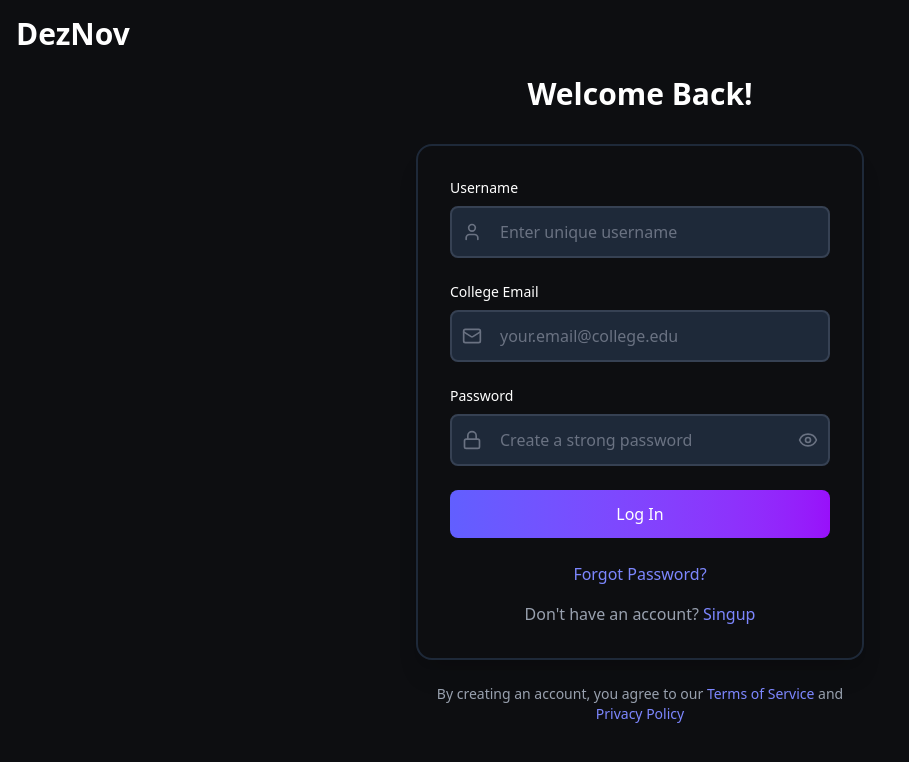
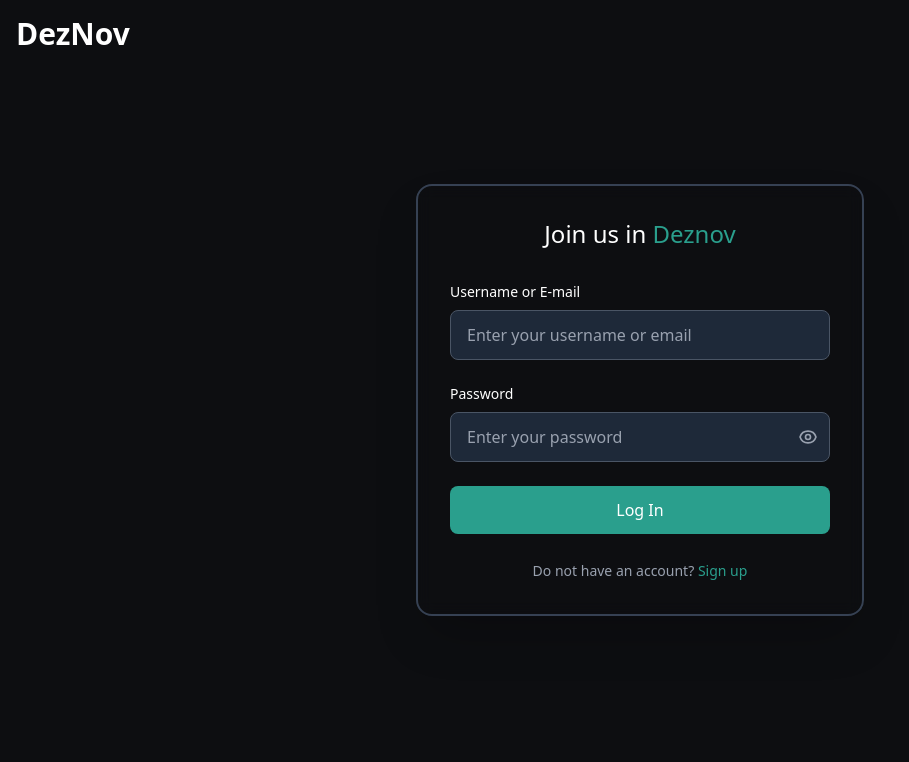
Before and after one commit to ayush00git/DezNov, a React (Vite) app in the folder frontend/: page /login in a window 1280 px wide. Shown: the top 762 px of the page, without its empty margins (0-909 px from the left). Built offline with nearby package versions, Linux system fonts and the light colour scheme.

Commit message:
auth-pages designed

```diff
--- a/frontend/index.html
+++ b/frontend/index.html
@@ -2,7 +2,6 @@
 <html lang="en">
   <head>
     <meta charset="UTF-8" />
-    <link rel="icon" type="image/svg+xml" href="/vite.svg" />
     <link href="/src/style.css" rel="stylesheet">
     <meta name="viewport" content="width=device-width, initial-scale=1.0" />
     <title>DEZNOV</title>
--- a/frontend/src/Pages/LoginPage.jsx
+++ b/frontend/src/Pages/LoginPage.jsx
@@ -1,217 +1,157 @@
-import React, { useState } from 'react';
-import { Eye, EyeOff, User, Mail, Lock, BookOpen } from 'lucide-react';
-import { useNavigate } from 'react-router-dom';
+import { useState } from "react";
+import { useNavigate } from "react-router-dom";
 
-
-export default function SignupPage() {
+export default function DeznovSignup() {
+  const [showPassword, setShowPassword] = useState(false);
   const [formData, setFormData] = useState({
-    username: '',
-    email: '',
-    password: '',
+    username: "",
+    email: "",
+    password: "",
+    confirmPassword: "",
   });
-  const [showPassword, setShowPassword] = useState(false);
-  const [errors, setErrors] = useState({});
-  const [isLoading, setIsLoading] = useState(false);
-  const navigate = useNavigate()
 
   const handleInputChange = (e) => {
-    const { name, value } = e.target;
-    setFormData(prev => ({
-      ...prev,
-      [name]: value
+    setFormData({
+      ...formData,
+      [e.target.name]: e.target.value,
+    });
+  };
+  const handleSubmit = () => {
+    if (formData.password !== formData.confirmPassword) {
+      alert("Passwords do not match. Please try again.");
+      return;
+    }
+    console.log("Form submitted:", formData);
+  };
+  const navigate = useNavigate();
+  // Generate random stars
+  const stars = Array.from({ length: 100 }, (_, i) => ({
+    id: i,
+    left: Math.random() * 100,
+    top: Math.random() * 100,
+    animationDelay: Math.random() * 3,
+    size: Math.random() * 2 + 1,
   }));
-    // Clear error when user starts typing
-    if (errors[name]) {
-      setErrors(prev => ({
-        ...prev,
-        [name]: ''
-      }));
-    }
-  };
-
-  const validateForm = () => {
-    const newErrors = {};
-
-    // Username validation
-    if (!formData.username.trim()) {
-      newErrors.username = 'Username is required';
-    }
-
-    // Email validation
-    const emailRegex = /^[^\s@]+@[^\s@]+\.[^\s@]+$/;
-    if (!formData.email.trim()) {
-      newErrors.email = 'College email is required';
-    } else if (!emailRegex.test(formData.email)) {
-      newErrors.email = 'Please enter a valid email address';
-    } else if (!formData.email.includes('nith.ac.in')) {
-      newErrors.email = 'Please use your college email address';
-    }
-
-    // Password validation
-    if (!formData.password) {
-      newErrors.password = 'Password is required';
-    }
-
-    setErrors(newErrors);
-    return Object.keys(newErrors).length === 0;
-  };
-
-  const handleSubmit = async () => {
-    if (!validateForm()) return;
-
-    setIsLoading(true);
-    // Simulate API call
-    await new Promise(resolve => setTimeout(resolve, 2000));
-    setIsLoading(false);
-
-    alert('Account created successfully!');
-  };
-
-  const handleForgotPassword = () => {
-    alert('Forgot password functionality would redirect to password reset page');
-  };
-
-  const handleLogin = () => {
-    alert('Login functionality would redirect to login page');
-  };
 
   return (
-    <div className="min-h-screen flex items-center justify-center p-4" style={{backgroundColor: '#0D0E11'}}>
-      <nav className='text-white absolute left-4 top-4 font-bold text-3xl cursor-pointer'
-       onClick={() => navigate('/')}
+    <>
+      <div className="min-h-screen bg-[#0D0E11] relative overflow-hidden flex items-center justify-center">
+        <h1
+          className="text-white text-3xl absolute top-4 left-4 font-extrabold cursor-pointer"
+          onClick={() => navigate("/")}
         >
           DezNov
-      </nav>
-      <div className="w-full max-w-md">
+        </h1>
+        {/* Main form container */}
+        <div className="relative z-10 w-full max-w-md mx-4">
+          <div className="bg-opacity-90 backdrop-blur-sm rounded-2xl border-2 border-gray-700 p-8 shadow-2xl">
             {/* Header */}
             <div className="text-center mb-8">
-          <h1 className="text-3xl font-bold text-white mb-2">Welcome Back!</h1>
+              <h1 className="text-2xl font-light text-white mb-2">
+                Join us in{" "}
+                <span className="text-[#2A9F8D] font-medium">Deznov</span>
+              </h1>
             </div>
 
             {/* Form */}
-        <div className="border-2 border-gray-800 rounded-2xl shadow-xl p-8">
             <div className="space-y-6">
-            {/* Username Field */}
+              {/* Username field */}
               <div>
-              <label className="block text-sm font-medium text-white mb-2">
-                Username
+                <label className="block text-white text-sm font-medium mb-2">
+                  Username or E-mail
                 </label>
-              <div className="relative">
-                <User className="absolute left-3 top-1/2 transform -translate-y-1/2 text-gray-500 w-5 h-5" />
                 <input
                   type="text"
                   name="username"
                   value={formData.username}
                   onChange={handleInputChange}
-                  className={`w-full pl-12 pr-4 py-3 rounded-lg border-2 transition-all duration-200 bg-gray-800 text-white placeholder-gray-500 ${
-                    errors.username ? 'border-red-500 focus:border-red-400' : 'border-gray-700 focus:border-indigo-500 hover:border-gray-600'
-                  } focus:outline-none focus:ring-2 focus:ring-indigo-500 focus:ring-opacity-50`}
-                  placeholder="Enter unique username"
+                  placeholder="Enter your username or email"
+                  className="w-full px-4 py-3 bg-gray-800 border border-gray-600 rounded-lg text-white placeholder-gray-400 focus:outline-none focus:ring-2 focus:ring-[#2a9f8d] focus:border-transparent transition-all"
                 />
               </div>
-              {errors.username && <p className="mt-1 text-sm text-red-600">{errors.username}</p>}
-            </div>
 
-            {/* College Email Field */}
+              {/* Password field */}
               <div>
-              <label className="block text-sm font-medium text-white mb-2">
-                College Email
-              </label>
-              <div className="relative">
-                <Mail className="absolute left-3 top-1/2 transform -translate-y-1/2 text-gray-500 w-5 h-5" />
-                <input
-                  type="email"
-                  name="email"
-                  value={formData.email}
-                  onChange={handleInputChange}
-                  className={`w-full pl-12 pr-4 py-3 rounded-lg border-2 transition-all duration-200 bg-gray-800 text-white placeholder-gray-500 ${
-                    errors.email ? 'border-red-500 focus:border-red-400' : 'border-gray-700 focus:border-indigo-500 hover:border-gray-600'
-                  } focus:outline-none focus:ring-2 focus:ring-indigo-500 focus:ring-opacity-50`}
-                  placeholder="your.email@college.edu"
-                />
-              </div>
-              {errors.email && <p className="mt-1 text-sm text-red-600">{errors.email}</p>}
-            </div>
-
-            {/* Password Field */}
-            <div>
-              <label className="block text-sm font-medium text-white mb-2">
+                <label className="block text-white text-sm font-medium mb-2">
                   Password
                 </label>
                 <div className="relative">
-                <Lock className="absolute left-3 top-1/2 transform -translate-y-1/2 text-gray-500 w-5 h-5" />
                   <input
-                  type={showPassword ? 'text' : 'password'}
+                    type={showPassword ? "text" : "password"}
                     name="password"
                     value={formData.password}
                     onChange={handleInputChange}
-                  className={`w-full pl-12 pr-12 py-3 rounded-lg border-2 transition-all duration-200 bg-gray-800 text-white placeholder-gray-500 ${
-                    errors.password ? 'border-red-500 focus:border-red-400' : 'border-gray-700 focus:border-indigo-500 hover:border-gray-600'
-                  } focus:outline-none focus:ring-2 focus:ring-indigo-500 focus:ring-opacity-50`}
-                  placeholder="Create a strong password"
+                    placeholder="Enter your password"
+                    className="w-full px-4 py-3 bg-gray-800 border border-gray-600 rounded-lg text-white placeholder-gray-400 focus:outline-none focus:ring-2 focus:ring-[#2a9f8d] focus:border-transparent transition-all pr-12"
                   />
                   <button
                     type="button"
                     onClick={() => setShowPassword(!showPassword)}
-                  className="absolute right-3 top-1/2 transform -translate-y-1/2 text-gray-500 hover:text-white transition-colors duration-200"
+                    className="absolute right-3 top-1/2 -translate-y-1/2 text-gray-400 hover:text-white transition-colors"
                   >
-                  {showPassword ? <EyeOff className="w-5 h-5 cursor-pointer" /> : <Eye className="w-5 h-5 cursor-pointer" />}
-                </button>
-              </div>
-              {errors.password && <p className="mt-1 text-sm text-red-600">{errors.password}</p>}
-            </div>
-
-            {/* Submit Button */}
-            <button
-              type="button"
-              onClick={handleSubmit}
-              disabled={isLoading}
-              className="w-full bg-gradient-to-r from-indigo-500 to-purple-600 text-white py-3 px-4 rounded-lg font-medium hover:from-indigo-600 hover:to-purple-700 focus:outline-none focus:ring-2 focus:ring-indigo-500 focus:ring-offset-2 disabled:opacity-50 disabled:cursor-not-allowed transition-all duration-200 transform hover:scale-105 cursor-pointer"
+                    {showPassword ? (
+                      <svg
+                        className="w-5 h-5"
+                        fill="none"
+                        stroke="currentColor"
+                        viewBox="0 0 24 24"
                       >
-              {isLoading ? (
-                <div className="flex items-center justify-center">
-                  <div className="animate-spin rounded-full h-5 w-5 border-b-2 border-white mr-2"></div>
-                  Logging in to your account
-                </div>
+                        <path
+                          strokeLinecap="round"
+                          strokeLinejoin="round"
+                          strokeWidth={2}
+                          d="M13.875 18.825A10.05 10.05 0 0112 19c-4.478 0-8.268-2.943-9.543-7a9.97 9.97 0 011.563-3.029m5.858.908a3 3 0 114.243 4.243M9.878 9.878l4.242 4.242M9.878 9.878L3 3m6.878 6.878L21 21"
+                        />
+                      </svg>
                     ) : (
-                'Log In'
+                      <svg
+                        className="w-5 h-5"
+                        fill="none"
+                        stroke="currentColor"
+                        viewBox="0 0 24 24"
+                      >
+                        <path
+                          strokeLinecap="round"
+                          strokeLinejoin="round"
+                          strokeWidth={2}
+                          d="M15 12a3 3 0 11-6 0 3 3 0 016 0z"
+                        />
+                        <path
+                          strokeLinecap="round"
+                          strokeLinejoin="round"
+                          strokeWidth={2}
+                          d="M2.458 12C3.732 7.943 7.523 5 12 5c4.478 0 8.268 2.943 9.542 7-1.274 4.057-5.064 7-9.542 7-4.477 0-8.268-2.943-9.542-7z"
+                        />
+                      </svg>
                     )}
                   </button>
                 </div>
+              </div>
 
-          {/* Footer Links */}
-          <div className="mt-6 space-y-4">
-            <div className="text-center">
+              {/* Submit button */}
               <button
-                onClick={handleForgotPassword}
-                className="text-indigo-400 hover:text-indigo-300 cursor-pointer font-medium transition-colors duration-200"
+                onClick={handleSubmit}
+                className="w-full bg-[#2A9F8D] hover:bg-[#3DD3BC] text-white font-medium py-3 px-4 rounded-lg transition-colors duration-200 focus:outline-none focus:ring-2 focus:ring-[#2a9f8d] focus:ring-offset-2 focus:ring-offset-gray-900 cursor-pointer"
               >
-                Forgot Password?
+                Log In
               </button>
             </div>
 
-            <div className="text-center">
-              <span className="text-gray-400">Don't have an account? </span>
+            {/* Login link */}
+            <div className="text-center mt-6">
+              <span className="text-gray-400 text-sm">
+                Do not have an account?{" "}
+              </span>
               <button
-                onClick={() => navigate('/signup')}
-                className="text-indigo-400 hover:text-indigo-300 cursor-pointer font-medium transition-colors duration-200"
+                className="text-[#2A9F8D] hover:text-[#3DD3BC] text-sm font-medium transition-colors cursor-pointer"
+                onClick={() => navigate("/signup")}
               >
-                Singup
+                Sign up
               </button>
             </div>
           </div>
         </div>
-
-        {/* Terms */}
-        <div className="text-center mt-6">
-          <p className="text-sm text-gray-400">
-            By creating an account, you agree to our{' '}
-            <a href="#" className="text-indigo-400 hover:text-indigo-300">Terms of Service</a>{' '}
-            and{' '}
-            <a href="#" className="text-indigo-400 hover:text-indigo-300">Privacy Policy</a>
-          </p>
       </div>
-      </div>
-    </div>
+    </>
   );
 }
--- a/frontend/src/Pages/SignupPage.jsx
+++ b/frontend/src/Pages/SignupPage.jsx
@@ -1,4 +1,5 @@
 import { useState } from "react";
+import { useNavigate } from "react-router-dom";
 
 export default function DeznovSignup() {
   const [showPassword, setShowPassword] = useState(false);
@@ -6,13 +7,13 @@ export default function DeznovSignup() {
     username: "",
     email: "",
     password: "",
-    confirmPassword: ""
+    confirmPassword: "",
   });
 
   const handleInputChange = (e) => {
     setFormData({
       ...formData,
-      [e.target.name]: e.target.value
+      [e.target.name]: e.target.value,
     });
   };
 
@@ -23,33 +24,40 @@ export default function DeznovSignup() {
     }
     console.log("Form submitted:", formData);
   };
-
+  const navigate = useNavigate();
   // Generate random stars
   const stars = Array.from({ length: 100 }, (_, i) => ({
     id: i,
     left: Math.random() * 100,
     top: Math.random() * 100,
     animationDelay: Math.random() * 3,
-    size: Math.random() * 2 + 1
+    size: Math.random() * 2 + 1,
   }));
 
   return (
+    <>
       <div className="min-h-screen bg-[#0D0E11] relative overflow-hidden flex items-center justify-center">
         {/* Animated stars background */}
-
+        <h1
+          className="text-white text-3xl absolute top-4 left-4 font-extrabold cursor-pointer"
+          onClick={() => navigate("/")}
+        >
+          DezNov
+        </h1>
         {/* Main form container */}
         <div className="relative z-10 w-full max-w-md mx-4">
           <div className="bg-opacity-90 backdrop-blur-sm rounded-2xl border-2 border-gray-700 p-8 shadow-2xl">
             {/* Header */}
             <div className="text-center mb-8">
               <h1 className="text-2xl font-light text-white mb-2">
-              Join us in <span className="text-[#2A9F8D] font-medium">Deznov</span>
+                Join us in{" "}
+                <span className="text-[#2A9F8D] font-medium">Deznov</span>
               </h1>
             </div>
 
             {/* Form */}
             <div className="space-y-6">
-            {/* Username field */}
+              {/* FullName field */}
               <div>
                 <label className="block text-white text-sm font-medium mb-2">
                   Full Name
@@ -113,13 +121,38 @@ export default function DeznovSignup() {
                     className="absolute right-3 top-1/2 -translate-y-1/2 text-gray-400 hover:text-white transition-colors"
                   >
                     {showPassword ? (
-                    <svg className="w-5 h-5" fill="none" stroke="currentColor" viewBox="0 0 24 24">
-                      <path strokeLinecap="round" strokeLinejoin="round" strokeWidth={2} d="M13.875 18.825A10.05 10.05 0 0112 19c-4.478 0-8.268-2.943-9.543-7a9.97 9.97 0 011.563-3.029m5.858.908a3 3 0 114.243 4.243M9.878 9.878l4.242 4.242M9.878 9.878L3 3m6.878 6.878L21 21" />
+                      <svg
+                        className="w-5 h-5"
+                        fill="none"
+                        stroke="currentColor"
+                        viewBox="0 0 24 24"
+                      >
+                        <path
+                          strokeLinecap="round"
+                          strokeLinejoin="round"
+                          strokeWidth={2}
+                          d="M13.875 18.825A10.05 10.05 0 0112 19c-4.478 0-8.268-2.943-9.543-7a9.97 9.97 0 011.563-3.029m5.858.908a3 3 0 114.243 4.243M9.878 9.878l4.242 4.242M9.878 9.878L3 3m6.878 6.878L21 21"
+                        />
                       </svg>
                     ) : (
-                    <svg className="w-5 h-5" fill="none" stroke="currentColor" viewBox="0 0 24 24">
-                      <path strokeLinecap="round" strokeLinejoin="round" strokeWidth={2} d="M15 12a3 3 0 11-6 0 3 3 0 016 0z" />
-                      <path strokeLinecap="round" strokeLinejoin="round" strokeWidth={2} d="M2.458 12C3.732 7.943 7.523 5 12 5c4.478 0 8.268 2.943 9.542 7-1.274 4.057-5.064 7-9.542 7-4.477 0-8.268-2.943-9.542-7z" />
+                      <svg
+                        className="w-5 h-5"
+                        fill="none"
+                        stroke="currentColor"
+                        viewBox="0 0 24 24"
+                      >
+                        <path
+                          strokeLinecap="round"
+                          strokeLinejoin="round"
+                          strokeWidth={2}
+                          d="M15 12a3 3 0 11-6 0 3 3 0 016 0z"
+                        />
+                        <path
+                          strokeLinecap="round"
+                          strokeLinejoin="round"
+                          strokeWidth={2}
+                          d="M2.458 12C3.732 7.943 7.523 5 12 5c4.478 0 8.268 2.943 9.542 7-1.274 4.057-5.064 7-9.542 7-4.477 0-8.268-2.943-9.542-7z"
+                        />
                       </svg>
                     )}
                   </button>
@@ -139,19 +172,45 @@ export default function DeznovSignup() {
                     onChange={handleInputChange}
                     placeholder="Confirm your password"
                     className="w-full px-4 py-3 bg-gray-800 border border-gray-600 rounded-lg text-white placeholder-gray-400 focus:outline-none focus:ring-2 focus:ring-[#2a9f8d] focus:border-transparent transition-all pr-12"
-                /><button
+                  />
+                  <button
                     type="button"
                     onClick={() => setShowPassword(!showPassword)}
                     className="absolute right-3 top-1/2 -translate-y-1/2 text-gray-400 hover:text-white transition-colors"
                   >
                     {showPassword ? (
-                  <svg className="w-5 h-5" fill="none" stroke="currentColor" viewBox="0 0 24 24">
-                    <path strokeLinecap="round" strokeLinejoin="round" strokeWidth={2} d="M13.875 18.825A10.05 10.05 0 0112 19c-4.478 0-8.268-2.943-9.543-7a9.97 9.97 0 011.563-3.029m5.858.908a3 3 0 114.243 4.243M9.878 9.878l4.242 4.242M9.878 9.878L3 3m6.878 6.878L21 21" />
+                      <svg
+                        className="w-5 h-5"
+                        fill="none"
+                        stroke="currentColor"
+                        viewBox="0 0 24 24"
+                      >
+                        <path
+                          strokeLinecap="round"
+                          strokeLinejoin="round"
+                          strokeWidth={2}
+                          d="M13.875 18.825A10.05 10.05 0 0112 19c-4.478 0-8.268-2.943-9.543-7a9.97 9.97 0 011.563-3.029m5.858.908a3 3 0 114.243 4.243M9.878 9.878l4.242 4.242M9.878 9.878L3 3m6.878 6.878L21 21"
+                        />
                       </svg>
                     ) : (
-                  <svg className="w-5 h-5" fill="none" stroke="currentColor" viewBox="0 0 24 24">
-                    <path strokeLinecap="round" strokeLinejoin="round" strokeWidth={2} d="M15 12a3 3 0 11-6 0 3 3 0 016 0z" />
-                    <path strokeLinecap="round" strokeLinejoin="round" strokeWidth={2} d="M2.458 12C3.732 7.943 7.523 5 12 5c4.478 0 8.268 2.943 9.542 7-1.274 4.057-5.064 7-9.542 7-4.477 0-8.268-2.943-9.542-7z" />
+                      <svg
+                        className="w-5 h-5"
+                        fill="none"
+                        stroke="currentColor"
+                        viewBox="0 0 24 24"
+                      >
+                        <path
+                          strokeLinecap="round"
+                          strokeLinejoin="round"
+                          strokeWidth={2}
+                          d="M15 12a3 3 0 11-6 0 3 3 0 016 0z"
+                        />
+                        <path
+                          strokeLinecap="round"
+                          strokeLinejoin="round"
+                          strokeWidth={2}
+                          d="M2.458 12C3.732 7.943 7.523 5 12 5c4.478 0 8.268 2.943 9.542 7-1.274 4.057-5.064 7-9.542 7-4.477 0-8.268-2.943-9.542-7z"
+                        />
                       </svg>
                     )}
                   </button>
@@ -169,13 +228,19 @@ export default function DeznovSignup() {
 
             {/* Login link */}
             <div className="text-center mt-6">
-            <span className="text-gray-400 text-sm">Already have an account? </span>
-            <button className="text-[#2A9F8D] hover:text-[#3DD3BC] text-sm font-medium transition-colors cursor-pointer">
+              <span className="text-gray-400 text-sm">
+                Already have an account?{" "}
+              </span>
+              <button
+                className="text-[#2A9F8D] hover:text-[#3DD3BC] text-sm font-medium transition-colors cursor-pointer"
+                onClick={() => navigate("/login")}
+              >
                 Log in
               </button>
             </div>
           </div>
         </div>
       </div>
+    </>
   );
 }
```
Lines whose indentation alone changed are shown as unchanged.
